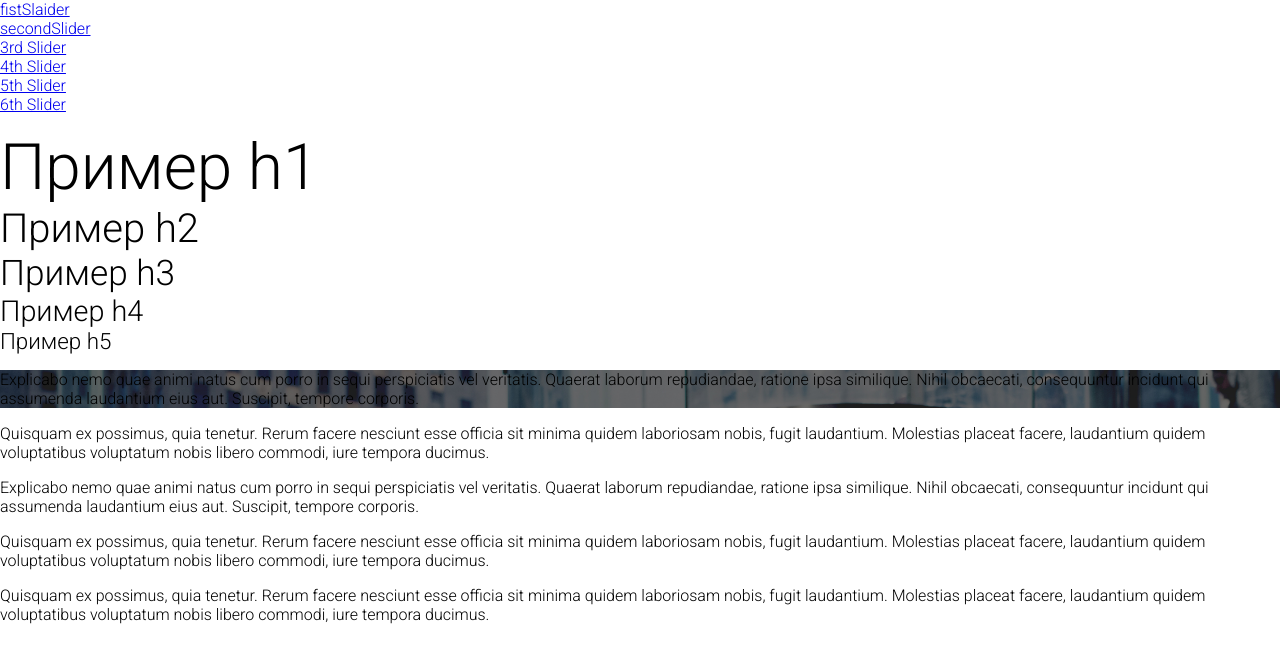
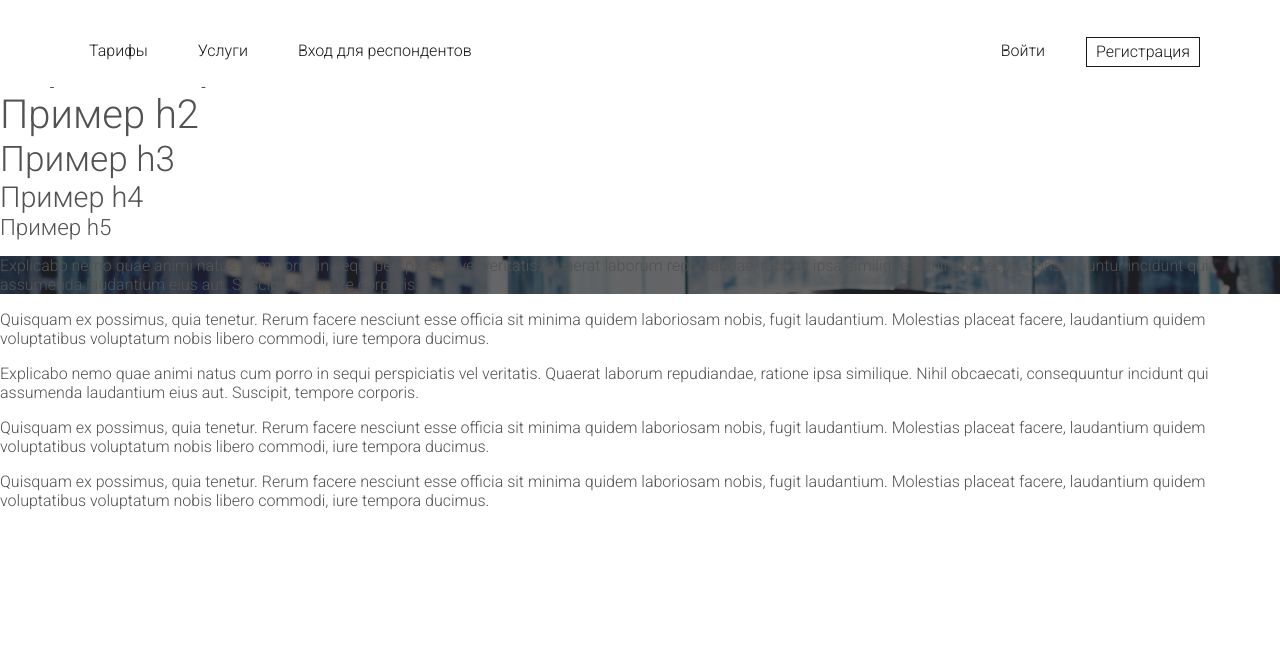
Before and after one commit to neoandrew1000/mypolls, a PHP site: page / in a window 1280 px wide. Shown: the top 663 px of the page. Run offline with PHP 8.4, Linux system fonts and the light colour scheme; some libraries are stand-ins or nearby versions.

Commit message:
menu add

```diff
--- a/index.php
+++ b/index.php
@@ -2,16 +2,16 @@
 <html lang="en">
 <head>
 <!--
-+подключение шрифтов
-+базовое форматирование
-+базовые заливки и фоны
--меню переключения
--svg
--текст
--тестирование
--постобработка, анимация
--добавление форм
--тестирование
++++подключение шрифтов
++++базовое форматирование
++++базовые заливки и фоны
++++меню переключения
+___svg
+___текст
+___тестирование
+___постобработка, анимация
+___добавление форм
+___тестирование
 
 -->
 	<meta charset="UTF-8">
@@ -39,14 +39,21 @@
 	})
 	</script>
 <body>
-	<ul class="menu">
-		<li data-menuanchor="fistPage"><a href="#fistPage">fistSlaider</a></li>
-		<li data-menuanchor="secondPage"><a href="#secondPage">secondSlider</a></li>
-		<li data-menuanchor="3rdPage"><a href="#3rdPage">3rd Slider</a></li>
-		<li data-menuanchor="4thPage"><a href="#4thPage">4th Slider</a></li>
-		<li data-menuanchor="5thPage"><a href="#5thPage">5th Slider</a></li>
-		<li data-menuanchor="6thPage"><a href="#6thPage">6th Slider</a></li>
-	</ul>
+	<nav id="wrapMenu">
+	    <ul class="menu" id="leftMenu">
+		    <!--<li data-menuanchor="fistPage"><a href="#fistPage">fistSlaider</a></li>
+		    <li data-menuanchor="secondPage"><a href="#secondPage">secondSlider</a></li>
+		    <li data-menuanchor="3rdPage"><a href="#3rdPage">3rd Slider</a></li>
+		    <li data-menuanchor="4thPage"><a href="#4thPage">4th Slider</a></li>-->
+			<li data-menuanchor="5thPage"><a href="#5thPage">Тарифы</a></li>
+		    <li data-menuanchor="6thPage"><a href="#6thPage">Услуги</a></li>
+		    <li class="respondents"><a href="http">Вход для респондентов</a></li>
+		</ul>
+		<ul class="menu" id="rightMenu">
+			<li class="login"><a href="http">Войти</a></li>
+			<li class="registration"><a href="http">Регистрация</a></li>
+		</ul>
+	</nav>
 <div id="fullpage">
 	<div class="section" id="section1">
 		<p>
--- a/sass/build/css/style.css
+++ b/sass/build/css/style.css
@@ -1,3 +1,4 @@
+@charset "UTF-8";
 @import url("https://fonts.googleapis.com/css?family=Roboto:100,100i,300,300i,400,400i,500,500i,700,700i,900,900i&subset=cyrillic-ext");
 html,
 body,
@@ -11,22 +12,57 @@
   margin: 0;
   padding: 0;
   font-family: 'Roboto', arial;
-  font-weight: 300; }
+  font-weight: 300;
+  color: #525252; }
 
-html h1 {
+h1 {
   font-size: 400%; }
 
-html h2 {
+h2 {
   font-size: 250%; }
 
-html h3 {
+h3 {
   font-size: 220%; }
 
-html h4 {
+h4 {
   font-size: 180%; }
 
-html h5 {
+h5 {
   font-size: 140%; }
+
+a {
+  text-decoration: none;
+  color: #191919; }
+
+#wrapMenu {
+  width: 100%;
+  display: -webkit-flex;
+  /* Safari */
+  display: flex;
+  /*отображает контейнер как блочный элемент*/
+  justify-content: space-between;
+  background-color: white;
+  position: fixed;
+  z-index: 70; }
+
+.menu {
+  display: -webkit-flex;
+  /* Safari */
+  display: flex;
+  /*отображает контейнер как блочный элемент*/
+  list-style: none; }
+  .menu li {
+    padding: 25px; }
+
+#leftMenu {
+  margin-left: 5%; }
+
+#rightMenu {
+  margin-right: 5%; }
+  #rightMenu .registration {
+    border: solid 1px #191919;
+    padding: 4px 9px 5px 9px;
+    margin: 21px 16px 20px 16px; }
 
 #fullpage #section2 {
   background-image: url(../../../img/bg2.jpg);
--- a/sass/global.sass
+++ b/sass/global.sass
@@ -24,15 +24,16 @@
   	padding: 0
   	font-family: 'Roboto', arial
   	font-weight: 300
+  	color: $d-gray
 
-html
-	h1
-		font-size: 400%;
-	h2
-		font-size: 250%;
-	h3
-		font-size: 220%;
-	h4
-		font-size: 180%;
-	h5
-		font-size: 140%;
+
+h1
+	font-size: 400%;
+h2
+	font-size: 250%;
+h3
+	font-size: 220%;
+h4
+	font-size: 180%;
+h5
+	font-size: 140%;
--- a/sass/style.sass
+++ b/sass/style.sass
@@ -1,5 +1,36 @@
 // style.sass
 @import global.sass
+
+a
+	text-decoration: none;
+	color: $d-d-gray
+
+#wrapMenu
+	width: 100%
+	display: -webkit-flex; /* Safari */
+	display: flex; /*отображает контейнер как блочный элемент*/
+	justify-content: space-between
+	background-color: white
+	position: fixed
+	z-index: 70
+
+
+.menu
+	display: -webkit-flex; /* Safari */
+	display: flex; /*отображает контейнер как блочный элемент*/
+	list-style: none;
+	li
+		padding: 25px
+
+#leftMenu
+	margin-left: 5%
+#rightMenu
+	margin-right: 5%
+	.registration
+		border: solid 1px $d-d-gray
+		padding: 4px 9px 5px 9px
+		margin: 21px 16px 20px 16px
+
 
 #fullpage
 	#section1
```
Also changed, not shown: sass/build/css/global.css (+7 -6 lines).
